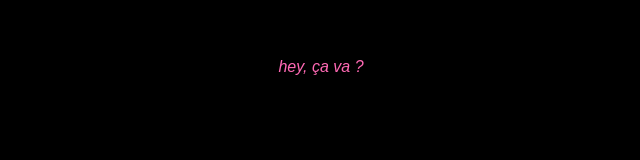
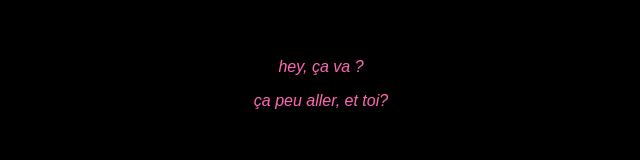
Before and after one commit to akabab/yoann, a plain HTML site: page index.html in a window 1280 px wide. Shown: the whole page, without its empty margins (319-959 px from the left). Drawn offline with Linux system fonts and the light colour scheme.

Commit message:
Update index.html

```diff
--- a/index.html
+++ b/index.html
@@ -16,6 +16,7 @@
 
 <body>
 <p> hey, ça va ? </p>
+<p> ça peu aller, et toi? </p>
 </body>
 
 </html>
```
